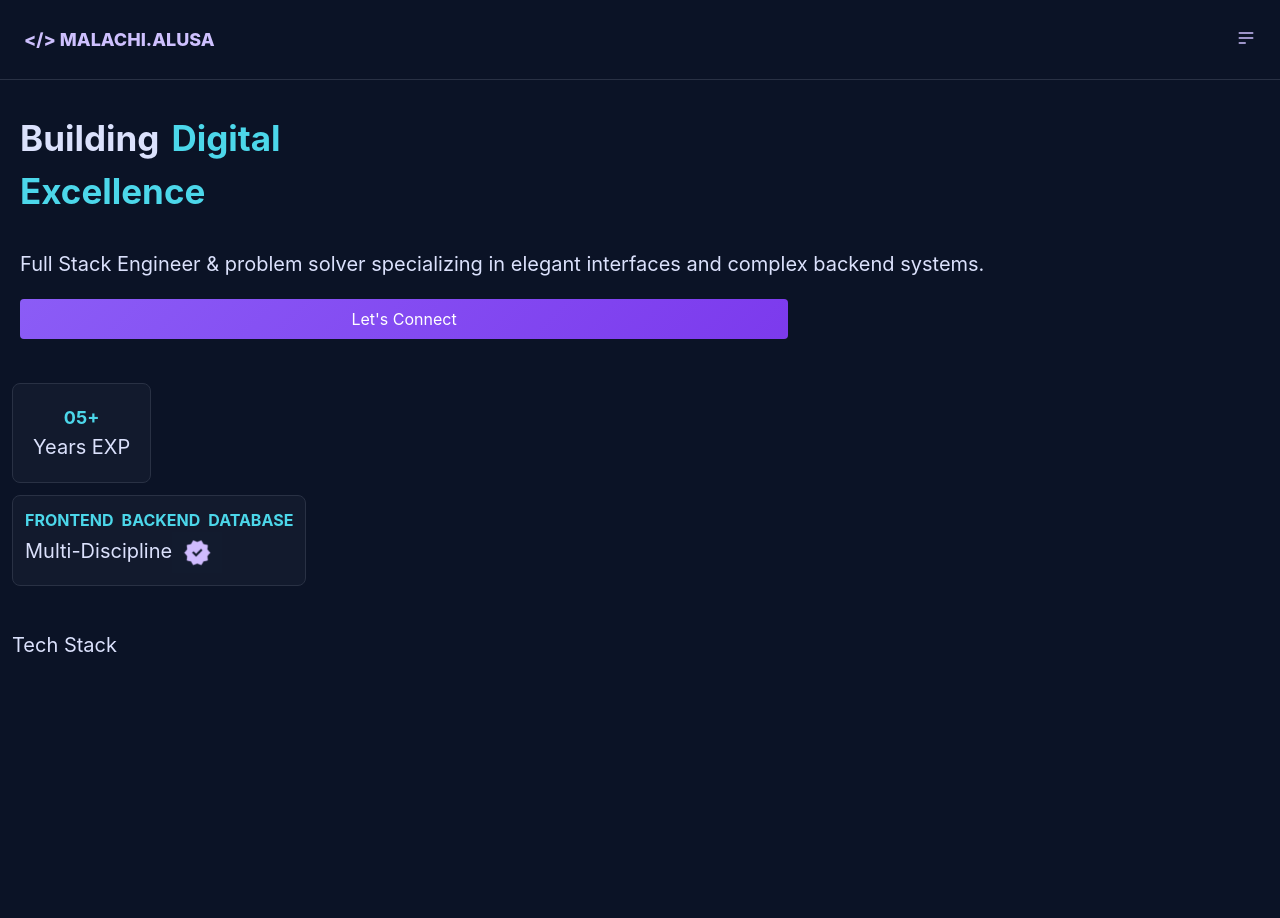
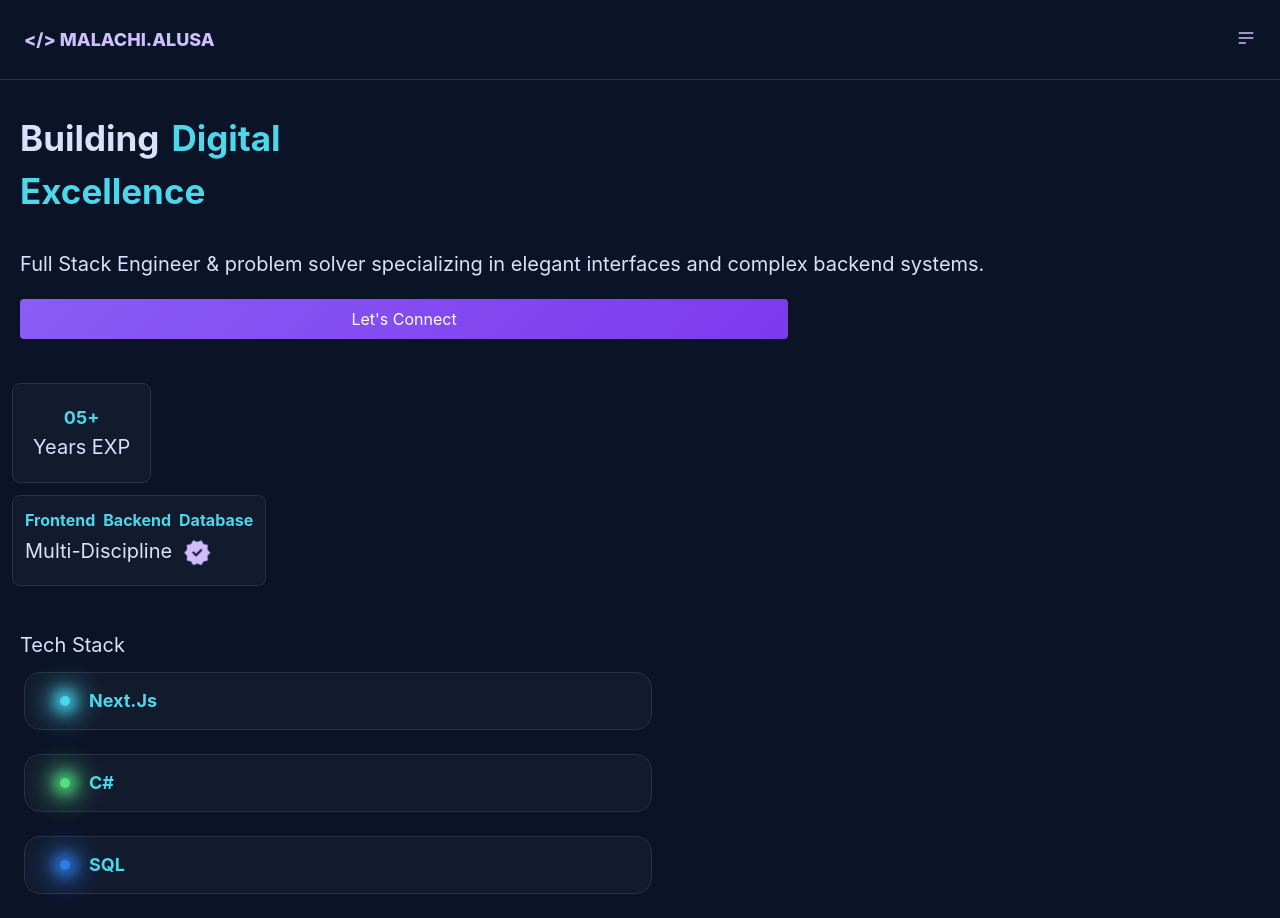
Before and after one commit to tonganknight/malachi.alusa, a Next.js app: page / in a window 1280 px wide. Before the commit the page ends 800 px from the top, so only its background shows below. Built offline with nearby package versions, Linux system fonts and the light colour scheme.

Commit message:
added techStack buttons, added strobe effect, and props

```diff
--- a/app/components/SkillsOverview/Disciplines/Disciplines.tsx
+++ b/app/components/SkillsOverview/Disciplines/Disciplines.tsx
@@ -1,3 +1,4 @@
+import { Discipline } from "@/app/types/DisciplinesEnums";
 import Image from "next/image";
 
 export const Disciplines = () => {
@@ -5,10 +6,14 @@ export const Disciplines = () => {
     <div className="flex flex-col p-3 bg-foreground border-[1px] border-edge-primary rounded-lg mx-3">
       <div className="flex flex-row">
         <p className="text-md font-bold text-highlight-primary pr-2">
-          FRONTEND
+          {Discipline.FRONTEND}
         </p>
-        <p className="text-md font-bold text-highlight-primary pr-2">BACKEND</p>
-        <p className="text-md font-bold text-highlight-primary">DATABASE</p>
+        <p className="text-md font-bold text-highlight-primary pr-2">
+          {Discipline.BACKEND}
+        </p>
+        <p className="text-md font-bold text-highlight-primary">
+          {Discipline.DATABASE}
+        </p>
       </div>
       <div className="flex flex-row items-start justify-start">
         <p className=" font-label text-secondary text-[20px] mt-1">
--- a/app/components/SkillsOverview/YearsOfExp/YearsOfExp.tsx
+++ b/app/components/SkillsOverview/YearsOfExp/YearsOfExp.tsx
@@ -1,8 +1,13 @@
+import { YearsOfExpEEnum } from "@/app/types/YearsOfExpEnum";
 export const YearsOfExp = () => {
   return (
     <div className="flex flex-col bg-foreground border-[1px] border-edge-primary justify-center items-center rounded-lg p-5 m-3">
-      <p className="text-lg font-bold text-highlight-primary">05+</p>
-      <p className=" font-label text-secondary text-[20px] ">Years EXP</p>
+      <p className="text-lg font-label font-bold text-highlight-primary">
+        {YearsOfExpEEnum.Value}
+      </p>
+      <p className=" font-label text-secondary text-[20px] ">
+        {YearsOfExpEEnum.Label}
+      </p>
     </div>
   );
 };
--- a/app/components/TechStack/TechStack.tsx
+++ b/app/components/TechStack/TechStack.tsx
@@ -1,7 +1,12 @@
+import { TechStackLabel } from "./TechStackLebels/TechStackLabel";
+
 export const TechStack = () => {
   return (
     <div className="flex flex-col m-3 ">
-      <p className="font-label text-secondary text-[20px]">Tech Stack</p>
+      <p className="font-label text-secondary text-[20px] ml-2">Tech Stack</p>
+      <TechStackLabel label="Next.Js" strobe="bg-[#4cecff]" />
+      <TechStackLabel label="C#" strobe="bg-[#58f58a]" />
+      <TechStackLabel label="SQL" strobe="bg-[#3087ff]" />
     </div>
   );
 };
--- /dev/null
+++ b/app/components/TechStack/TechStackLebels/ButtonStrobe/ButtonStrobe.tsx
@@ -0,0 +1,18 @@
+export const ButtonStrobe = ({ glowClassName }: { glowClassName: string }) => {
+  return (
+    <div className="relative ml-3 flex h-12 w-12 items-center justify-center rounded-md ">
+      <span
+        aria-hidden
+        className={`pointer-events-none absolute h-2.5 w-2.5 rounded-full ${glowClassName} animate-pulse `}
+      />
+      <span
+        aria-hidden
+        className={`pointer-events-none absolute h-6 w-6 rounded-full ${glowClassName} opacity-65 blur-[6px] animate-pulse`}
+      />
+      <span
+        aria-hidden
+        className={`pointer-events-none absolute h-10 w-10 rounded-full ${glowClassName} opacity-25 blur-[12px] animate-pulse`}
+      />
+    </div>
+  );
+};
--- /dev/null
+++ b/app/components/TechStack/TechStackLebels/TechStackLabel.tsx
@@ -0,0 +1,16 @@
+import { ButtonStrobe } from "./ButtonStrobe/ButtonStrobe";
+interface TechStackLabelProps {
+  label: string;
+  strobe: string;
+}
+
+export const TechStackLabel = ({ label, strobe }: TechStackLabelProps) => {
+  return (
+    <div className="flex flex-row bg-foreground border-[1px] border-edge-primary items-center rounded-2xl m-3 p-1 w-[50%]">
+      <ButtonStrobe glowClassName={strobe} />
+      <p className="text-lg font-label font-bold text-highlight-primary">
+        {label}
+      </p>
+    </div>
+  );
+};
--- /dev/null
+++ b/app/types/DisciplinesEnums.ts
@@ -0,0 +1,5 @@
+export enum Discipline {
+  FRONTEND = "Frontend",
+  BACKEND = "Backend",
+  DATABASE = "Database",
+}
--- /dev/null
+++ b/app/types/YearsOfExpEnum.ts
@@ -0,0 +1,4 @@
+export enum YearsOfExpEEnum {
+  Label = "Years EXP",
+  Value = "05+",
+}
```
